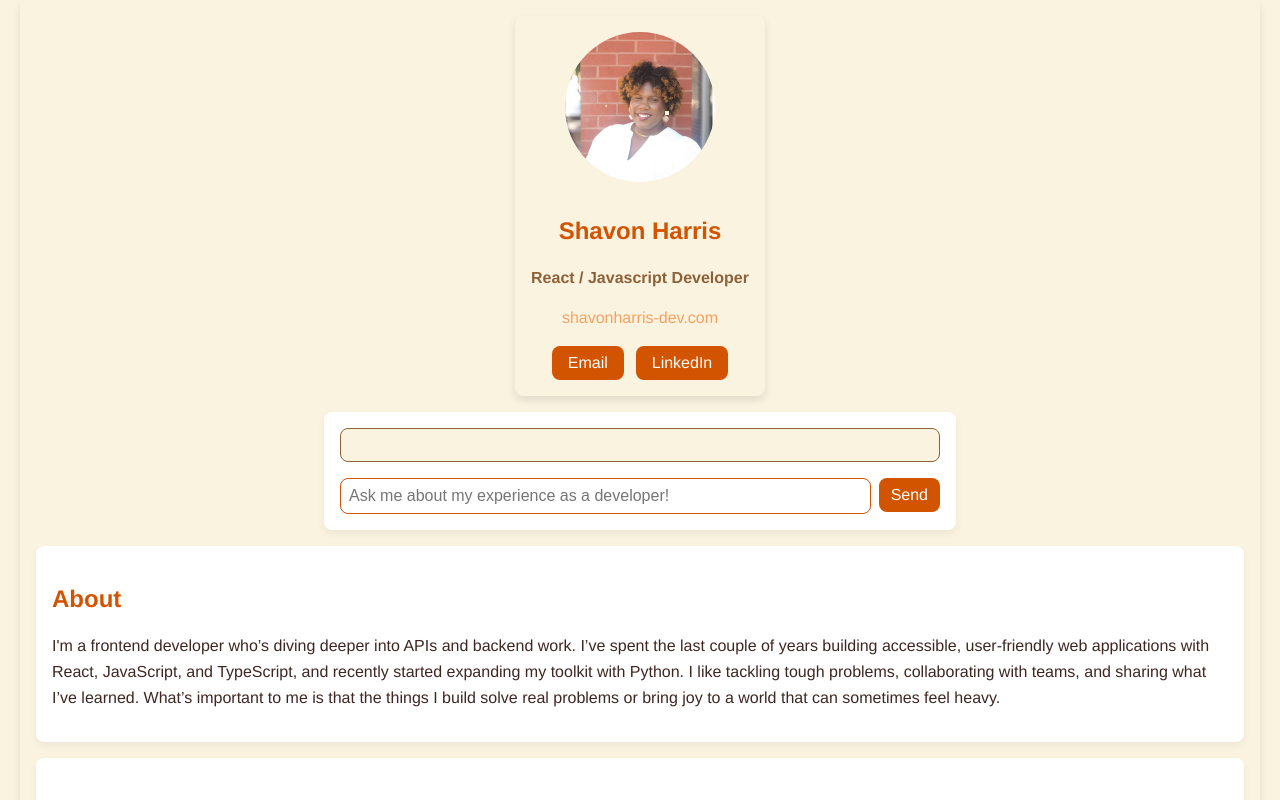
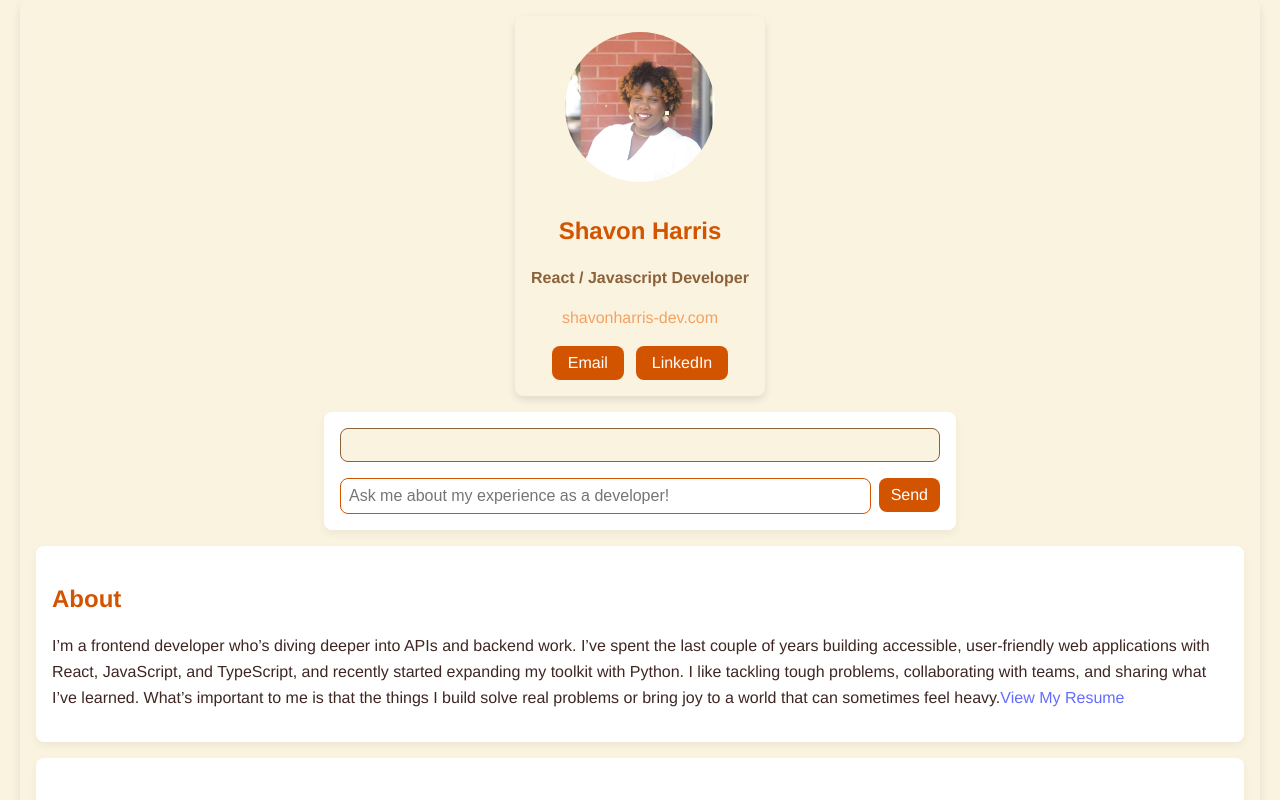
Before and after one commit to ShavonHarris-Dev/Digital_Business_Card, a React (Vite) app: page / in a window 1280 px wide. Shown: the top 800 px of the page. Built offline with nearby package versions, Linux system fonts and the light colour scheme.

Commit message:
chore: add resume link

```diff
--- a/src/Components/About.jsx
+++ b/src/Components/About.jsx
@@ -3,7 +3,8 @@ export default function About() {
         <section>
             <h2>About </h2>
             <p>
-            I'm a frontend developer who’s diving deeper into APIs and backend work. I’ve spent the last couple of years building accessible, user-friendly web applications with React, JavaScript, and TypeScript, and recently started expanding my toolkit with Python. I like tackling tough problems, collaborating with teams, and sharing what I’ve learned. What’s important to me is that the things I build solve real problems or bring joy to a world that can sometimes feel heavy.
+            I&rsquo;m a frontend developer who&rsquo;s diving deeper into APIs and backend work. I&rsquo;ve spent the last couple of years building accessible, user-friendly web applications with React, JavaScript, and TypeScript, and recently started expanding my toolkit with Python. I like tackling tough problems, collaborating with teams, and sharing what I&rsquo;ve learned. What&rsquo;s important to me is that the things I build solve real problems or bring joy to a world that can sometimes feel heavy.
+            <a href="https://resume.creddle.io/resume/dm2v090o8ru" target="_blank" rel="noopener noreferrer">View My Resume</a>
             </p>
             </section>
     )
```
